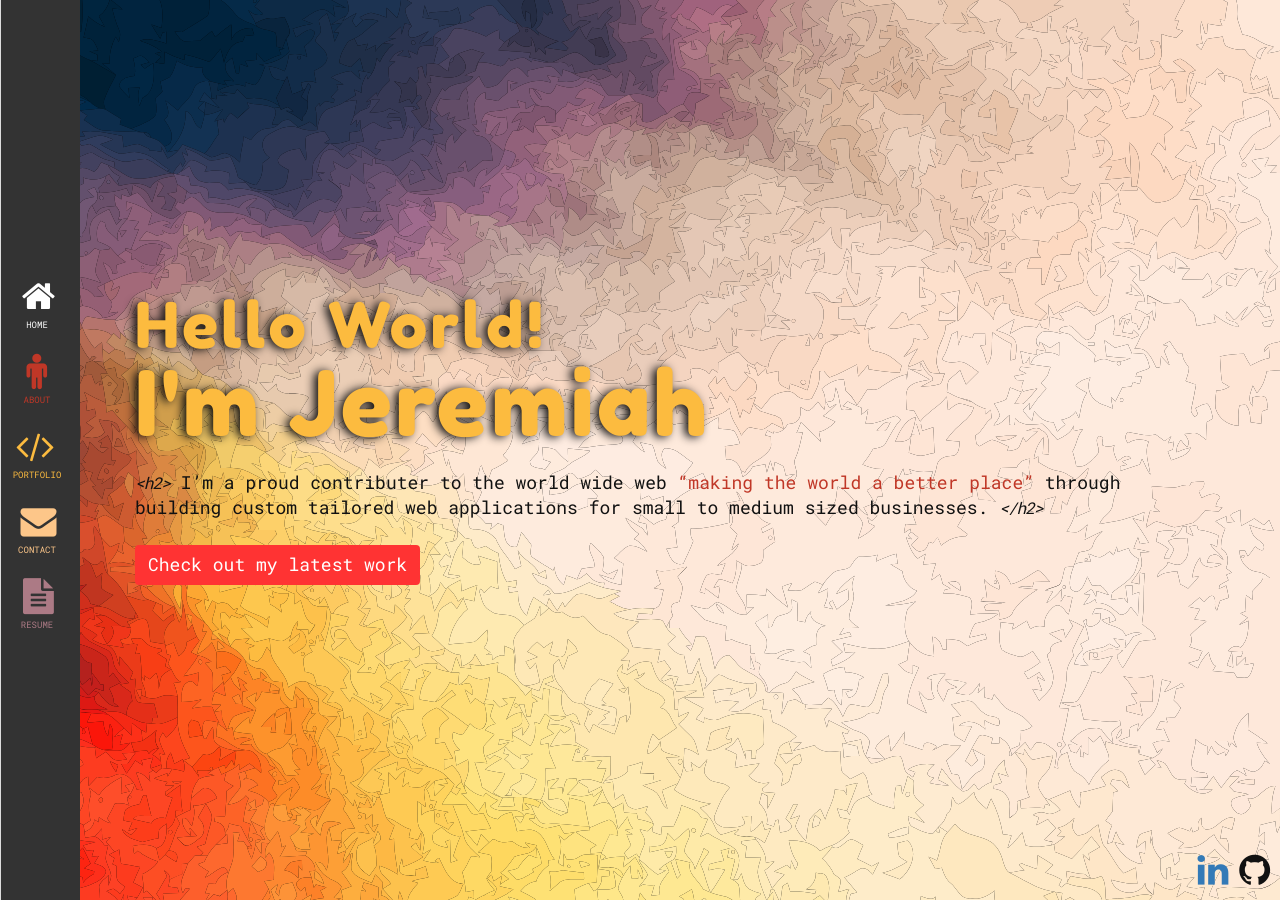
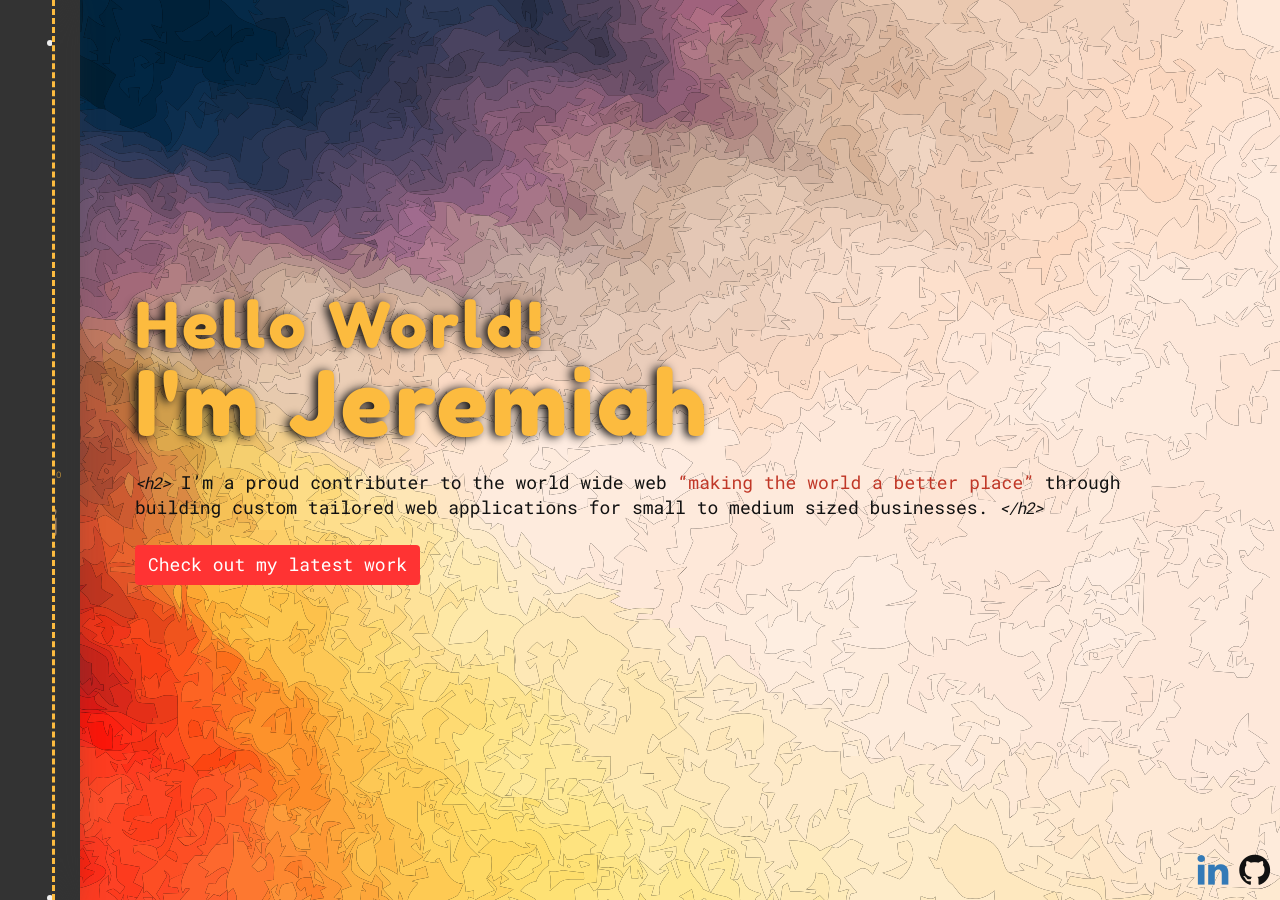
Before and after one commit to JWizerd/2017_personal_portfolio, a Jekyll site: the page built from index.html, in a window 1280 px wide. Built offline with Jekyll 4.4.1, drawn with Linux system fonts in a browser that asks for light colours.

Commit message:
github drawer frontend styles and behavior

```diff
--- a/assets/css/main.scss
+++ b/assets/css/main.scss
@@ -321,11 +321,13 @@
   width: 0;
   overflow-x: hidden;
   height: 100%;
-  background: #efefef;
-  color: #666;
+  background: #333;
+  color: #efefef;
   z-index: 10;
-  border-right: 1px solid #ddd;
-  border-left: 0
+  border: none;
+  border-right: 3px dashed $sun;
+  box-shadow: 0px 1px 43px #333;
+  padding: 10px 26px;
 }
 
 .drawer-open {
```
